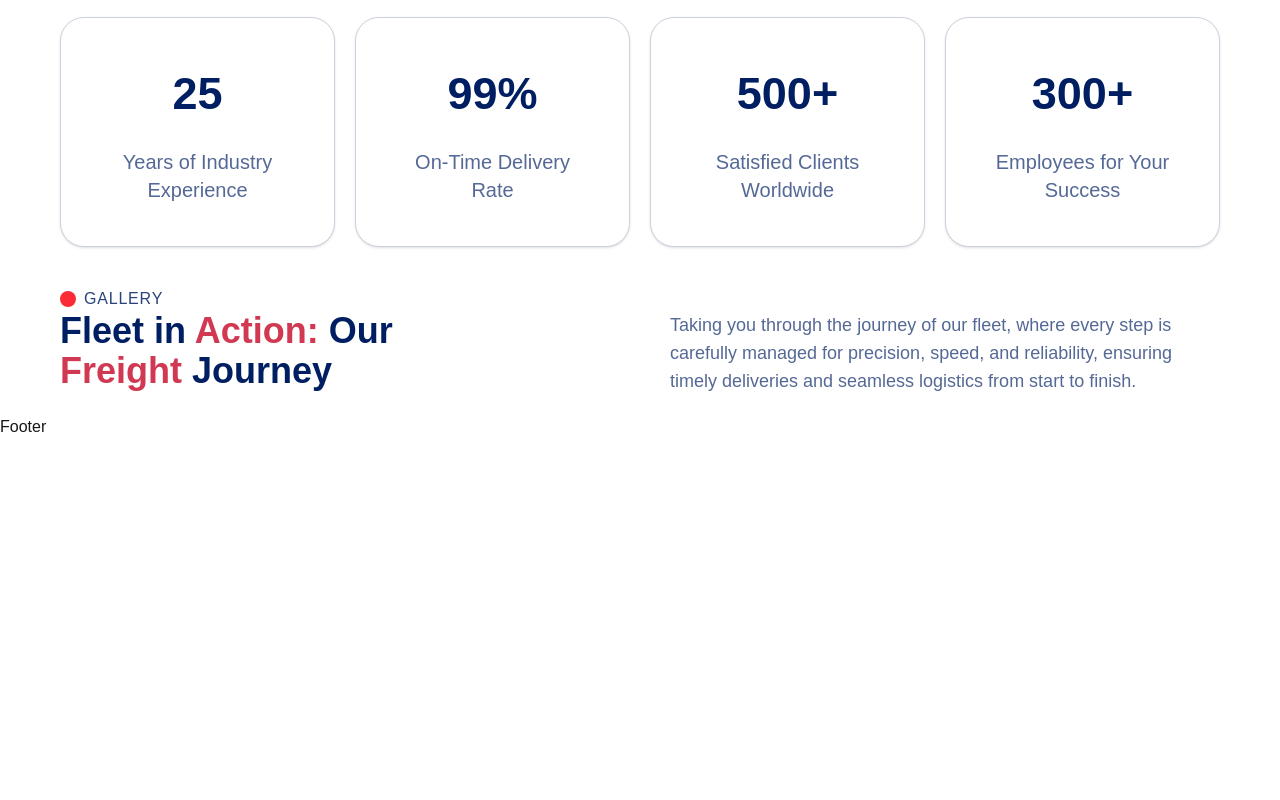
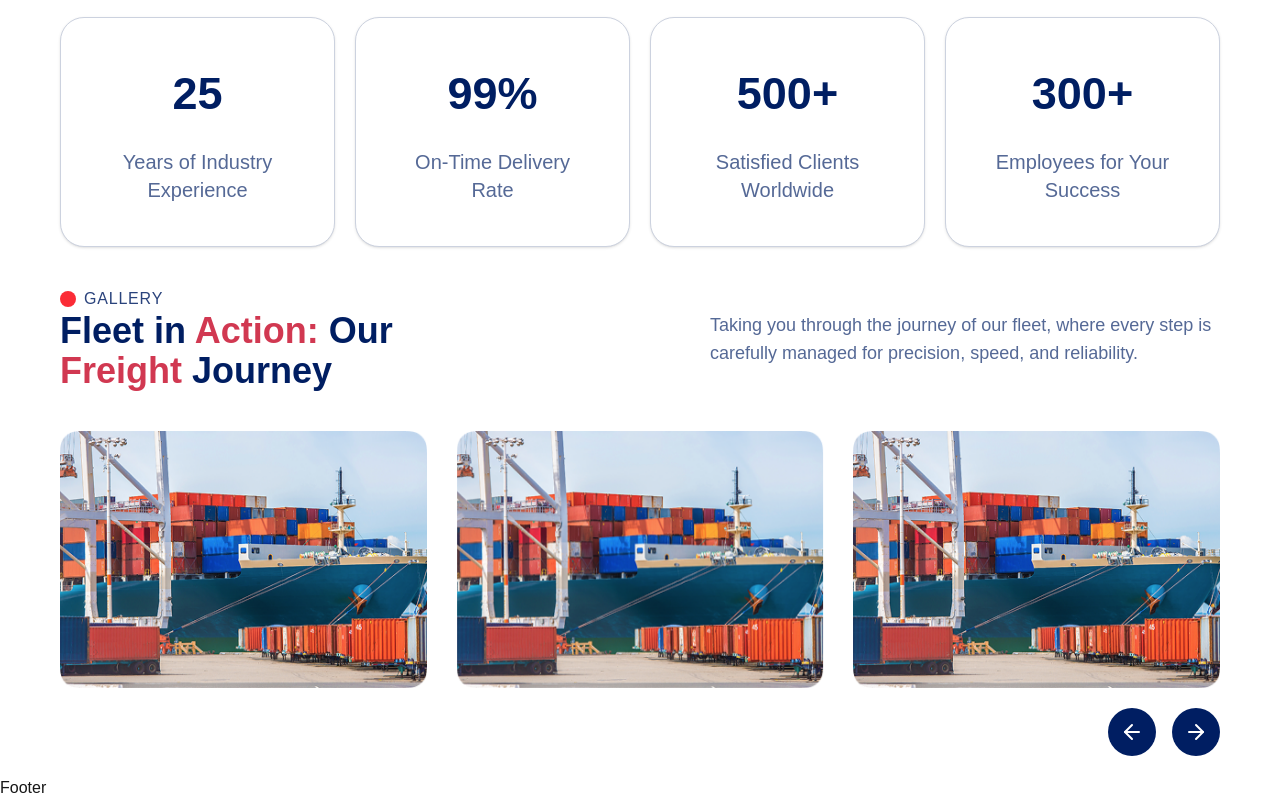
Before and after one commit to sergiojaa/Mkoia_logistic_company, a Next.js app: page /about in a window 1280 px wide. Shown: the part 1100-1900 px from the top of the page. Before the commit the page ends 1539 px from the top, so only its background shows below. Built offline with nearby package versions, Linux system fonts and the light colour scheme.

Commit message:
Add slider

```diff
--- a/app/components/about/Action.tsx
+++ b/app/components/about/Action.tsx
@@ -1,15 +1,82 @@
-import React from 'react'
+'use client'
+import React, { useRef, useState, useEffect } from 'react'
+import Image from 'next/image'
+import { Navigation } from 'swiper/modules'
+import 'swiper/css'
+import 'swiper/css/navigation'
+import { Swiper, SwiperSlide } from 'swiper/react'
+import { ArrowLeft, ArrowRight } from 'lucide-react'
 
 export default function Action() {
+    const prevRef = useRef(null)
+    const nextRef = useRef(null)
+    const [isReady, setIsReady] = useState(false)
+
+    // Delay render until refs are ready
+    useEffect(() => {
+        setIsReady(true)
+    }, [])
+
     return (
         <div className='w-full p-5'>
-            <div className="flex items-center ">
+            <div className="flex items-center">
                 <div className="w-4 h-4 rounded-full bg-red-500 mr-2"></div>
                 <p className="text-md uppercase text-[#2A437C] tracking-wider">Gallery</p>
             </div>
-            <div className='lg:flex justify-between'>
-                <h3 className='text-[#001E62] max-w-[350px] font-bold text-4xl'>Fleet in <span className='text-[#D13851]'>Action:</span>   Our  <span className='text-[#D13851]'>Freight</span>  Journey</h3>
-                <p className='text-[#556996] text-lg max-w-[550px]'>Taking you through the journey of our fleet, where every step is carefully managed for precision, speed, and reliability, ensuring timely deliveries and seamless logistics from start to finish.</p>
+
+            <div className='lg:flex lg:w-[1200px] justify-between'>
+                <h3 className='text-[#001E62] max-w-[350px] font-bold text-4xl'>
+                    Fleet in <span className='text-[#D13851]'>Action:</span> Our <span className='text-[#D13851]'>Freight</span> Journey
+                </h3>
+                <p className='text-[#556996] text-lg max-w-[550px]'>
+                    Taking you through the journey of our fleet, where every step is carefully managed for precision, speed, and reliability.
+                </p>
+            </div>
+
+            <div className='max-w-[1200px] mt-10 mx-auto'>
+                {/* Swiper */}
+                {isReady && (
+                    <Swiper
+                        spaceBetween={30}
+                        modules={[Navigation]}
+                        navigation={{
+                            prevEl: prevRef.current,
+                            nextEl: nextRef.current,
+                        }}
+                        onInit={(swiper) => {
+
+                            swiper.navigation.init()
+                            swiper.navigation.update()
+                        }}
+                        breakpoints={{
+                            0: { slidesPerView: 1 },
+                            768: { slidesPerView: 2 },
+                            1024: { slidesPerView: 3 },
+                        }}
+                    >
+                        {[...Array(7)].map((_, i) => (
+                            <SwiperSlide key={i}>
+                                <Image src='/about/ships.png' alt='ships image' width={400} height={300} />
+                            </SwiperSlide>
+                        ))}
+                    </Swiper>
+                )}
+
+                {/* Arrows BELOW on the LEFT */}
+                <div className='flex gap-4 mt-5 justify-end'>
+                    <button
+                        ref={prevRef}
+                        className='bg-[#001E62] cursor-pointer  text-white px-3 py-3 rounded-full hover:bg-[#b82e46] transition'
+                    >
+                        <ArrowLeft />
+                    </button>
+                    <button
+                        ref={nextRef}
+                        className='bg-[#001E62] cursor-pointer text-white px-3 py-3 rounded-full hover:bg-[#b82e46] transition'
+                    >
+                        <ArrowRight />
+                    </button>
+                </div>
             </div>
         </div>
     )
--- a/app/components/about/Experience.tsx
+++ b/app/components/about/Experience.tsx
@@ -1,7 +1,4 @@
 import ExperienceCards from "./ExperienceCards"
-
-
-
 export default function Experience() {
     return (
         <div className="grid  p-5 grid-cols-1 mt-10 md:grid-cols-2 lg:grid-cols-4 gap-5">
```
Also changed, not shown: public/about/ships.png (added).
